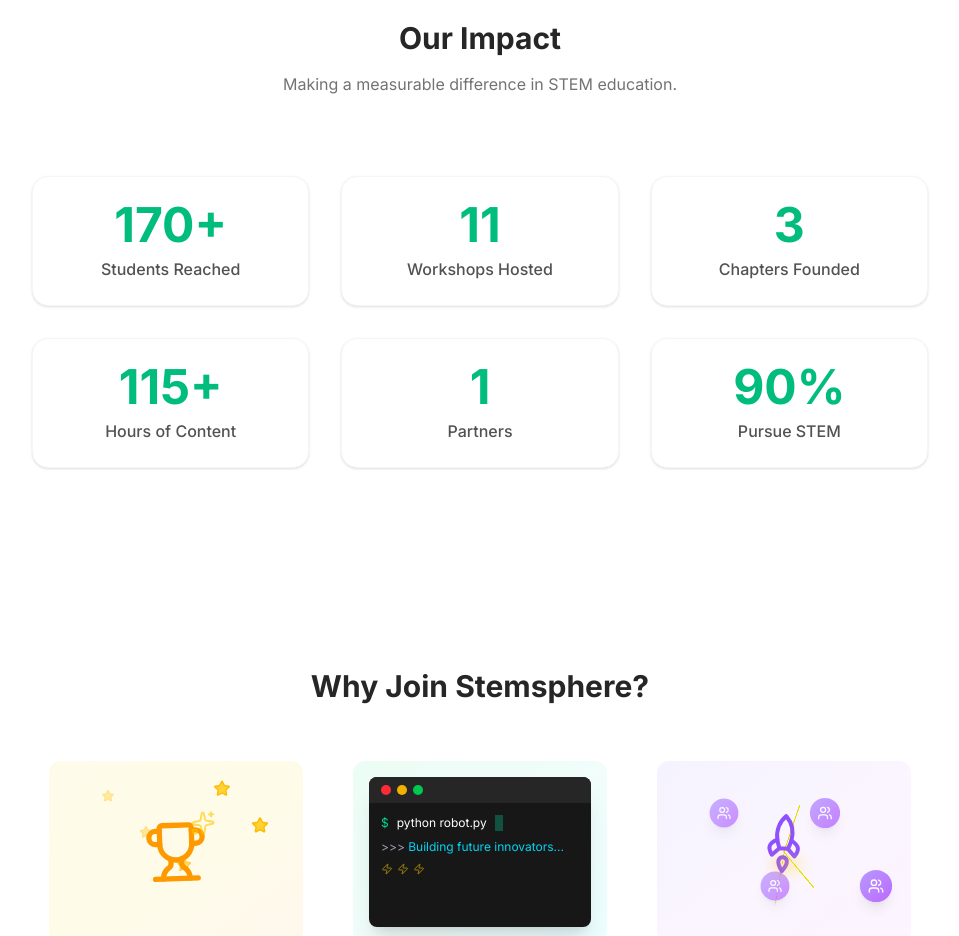
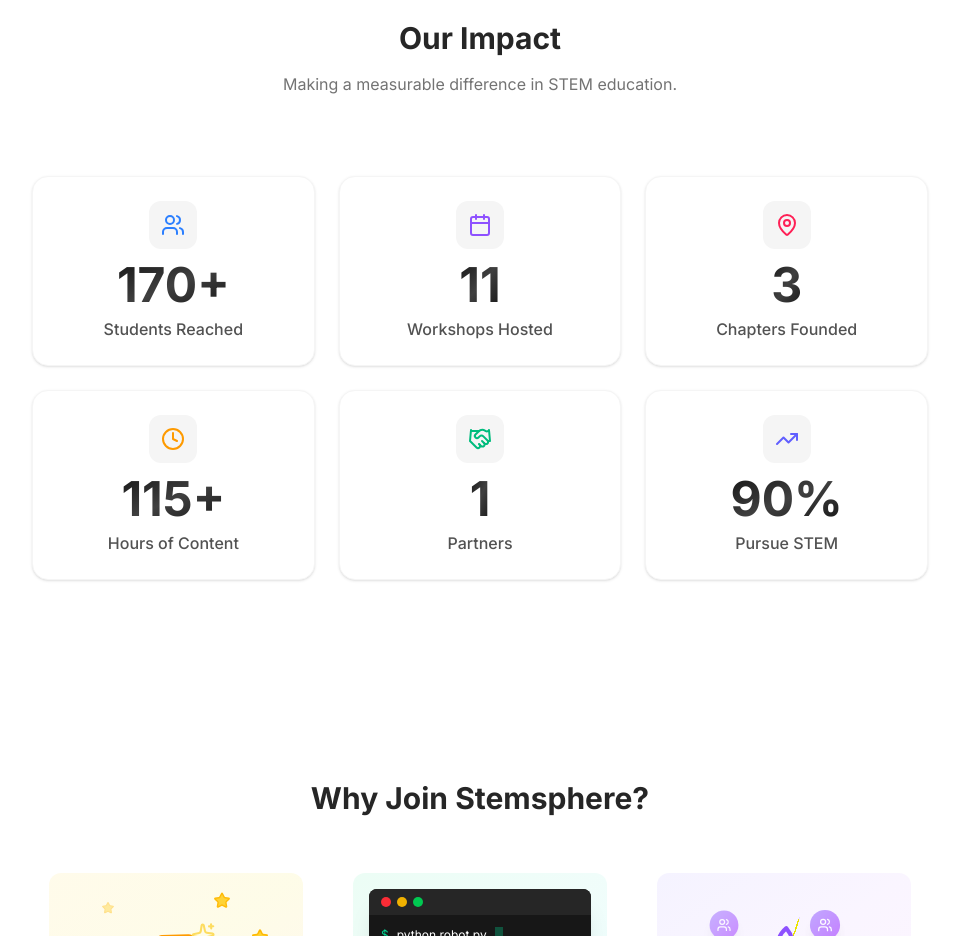
Before and after one commit to diwenne/stemsphere, a Next.js app in the folder landing-next/: page / in a window 1280 px wide. Shown: the part 860-1796 px from the top of the page, without its empty margins (160-1119 px from the left). Built offline with nearby package versions, Linux system fonts and the light colour scheme.

Commit message:
impact seciton revamp

```diff
--- a/landing-next/src/components/impact-section.tsx
+++ b/landing-next/src/components/impact-section.tsx
@@ -1,55 +1,161 @@
 "use client";
 import { cn } from "@/lib/utils";
+import { motion, useMotionValue, useTransform, animate } from "framer-motion";
+import { useEffect, useState } from "react";
+import { Users, Calendar, MapPin, Clock, Handshake, TrendingUp, Sparkles } from "lucide-react";
 
 const stats = [
     {
         key: "students",
-        value: "170+",
+        value: 170,
+        suffix: "+",
         label: "Students Reached",
+        icon: Users,
+        gradient: "from-blue-500/20 via-cyan-500/10 to-blue-500/5",
+        iconColor: "text-blue-500",
     },
     {
         key: "workshops",
-        value: "11",
+        value: 11,
+        suffix: "",
         label: "Workshops Hosted",
+        icon: Calendar,
+        gradient: "from-violet-500/20 via-purple-500/10 to-violet-500/5",
+        iconColor: "text-violet-500",
     },
     {
         key: "chapters",
-        value: "3",
+        value: 3,
+        suffix: "",
         label: "Chapters Founded",
+        icon: MapPin,
+        gradient: "from-rose-500/20 via-pink-500/10 to-rose-500/5",
+        iconColor: "text-rose-500",
     },
     {
         key: "hours",
-        value: "115+",
+        value: 115,
+        suffix: "+",
         label: "Hours of Content",
+        icon: Clock,
+        gradient: "from-amber-500/20 via-orange-500/10 to-amber-500/5",
+        iconColor: "text-amber-500",
     },
     {
         key: "partners",
-        value: "1",
+        value: 1,
+        suffix: "",
         label: "Partners",
+        icon: Handshake,
+        gradient: "from-emerald-500/20 via-teal-500/10 to-emerald-500/5",
+        iconColor: "text-emerald-500",
     },
     {
         key: "pursue",
-        value: "90%",
+        value: 90,
+        suffix: "%",
         label: "Pursue STEM",
+        icon: TrendingUp,
+        gradient: "from-indigo-500/20 via-blue-500/10 to-indigo-500/5",
+        iconColor: "text-indigo-500",
     },
 ];
 
-export function ImpactSection() {
+function AnimatedNumber({ value, suffix }: { value: number; suffix: string }) {
+    const [displayValue, setDisplayValue] = useState(0);
+
+    useEffect(() => {
+        const controls = animate(0, value, {
+            duration: 2,
+            ease: "easeOut",
+            onUpdate: (v) => setDisplayValue(Math.floor(v)),
+        });
+        return () => controls.stop();
+    }, [value]);
 
     return (
-        <div className="grid grid-cols-2 md:grid-cols-3 gap-8 py-10 max-w-4xl mx-auto">
+        <span>
+            {displayValue}{suffix}
+        </span>
+    );
+}
+
+function StatCard({ stat, index }: { stat: typeof stats[0]; index: number }) {
+    const Icon = stat.icon;
+
+    return (
+        <motion.div
+            initial={{ opacity: 0, y: 20 }}
+            whileInView={{ opacity: 1, y: 0 }}
+            viewport={{ once: true }}
+            transition={{ duration: 0.5, delay: index * 0.1 }}
+            whileHover={{ scale: 1.02, y: -4 }}
+            className={cn(
+                "relative group flex flex-col items-center justify-center p-6",
+                "bg-white dark:bg-neutral-900 rounded-2xl",
+                "shadow-sm border border-neutral-100 dark:border-neutral-800",
+                "hover:shadow-xl hover:border-neutral-200 dark:hover:border-neutral-700",
+                "transition-all duration-300 overflow-hidden"
+            )}
+        >
+            {/* Gradient background */}
+            <div className={cn(
+                "absolute inset-0 bg-gradient-to-br opacity-0 group-hover:opacity-100 transition-opacity duration-500",
+                stat.gradient
+            )} />
+
+            {/* Floating sparkles on hover */}
+            <motion.div
+                className="absolute top-3 right-3 opacity-0 group-hover:opacity-100 transition-opacity"
+                animate={{ rotate: [0, 15, -15, 0] }}
+                transition={{ duration: 2, repeat: Infinity }}
+            >
+                <Sparkles className={cn("w-4 h-4", stat.iconColor)} />
+            </motion.div>
+
+            {/* Icon */}
+            <motion.div
+                className={cn(
+                    "mb-3 p-3 rounded-xl",
+                    "bg-neutral-100 dark:bg-neutral-800",
+                    "group-hover:scale-110 transition-transform duration-300"
+                )}
+                whileHover={{ rotate: [0, -10, 10, 0] }}
+                transition={{ duration: 0.5 }}
+            >
+                <Icon className={cn("w-6 h-6", stat.iconColor)} />
+            </motion.div>
+
+            {/* Animated number */}
+            <span className={cn(
+                "relative z-10 text-4xl md:text-5xl font-bold mb-2",
+                "bg-clip-text text-transparent",
+                "bg-gradient-to-br from-neutral-900 via-neutral-700 to-neutral-900",
+                "dark:from-white dark:via-neutral-200 dark:to-white"
+            )}>
+                <AnimatedNumber value={stat.value} suffix={stat.suffix} />
+            </span>
+
+            {/* Label */}
+            <span className="relative z-10 text-sm md:text-base text-neutral-600 dark:text-neutral-400 font-medium text-center">
+                {stat.label}
+            </span>
+
+            {/* Bottom accent line */}
+            <div className={cn(
+                "absolute bottom-0 left-1/2 -translate-x-1/2 w-0 h-0.5 rounded-full",
+                "group-hover:w-1/2 transition-all duration-500",
+                stat.iconColor.replace("text-", "bg-")
+            )} />
+        </motion.div>
+    );
+}
+
+export function ImpactSection() {
+    return (
+        <div className="grid grid-cols-2 md:grid-cols-3 gap-6 py-10 max-w-4xl mx-auto">
             {stats.map((stat, index) => (
-                <div
-                    key={index}
-                    className="flex flex-col items-center justify-center p-6 bg-white dark:bg-neutral-900 rounded-2xl shadow-sm border border-neutral-100 dark:border-neutral-800 hover:shadow-md transition-shadow"
-                >
-                    <span className="text-4xl md:text-5xl font-bold text-emerald-500 mb-2">
-                        {stat.value}
-                    </span>
-                    <span className="text-sm md:text-base text-neutral-600 dark:text-neutral-400 font-medium text-center">
-                        {stat.label}
-                    </span>
-                </div>
+                <StatCard key={stat.key} stat={stat} index={index} />
             ))}
         </div>
     );
```
